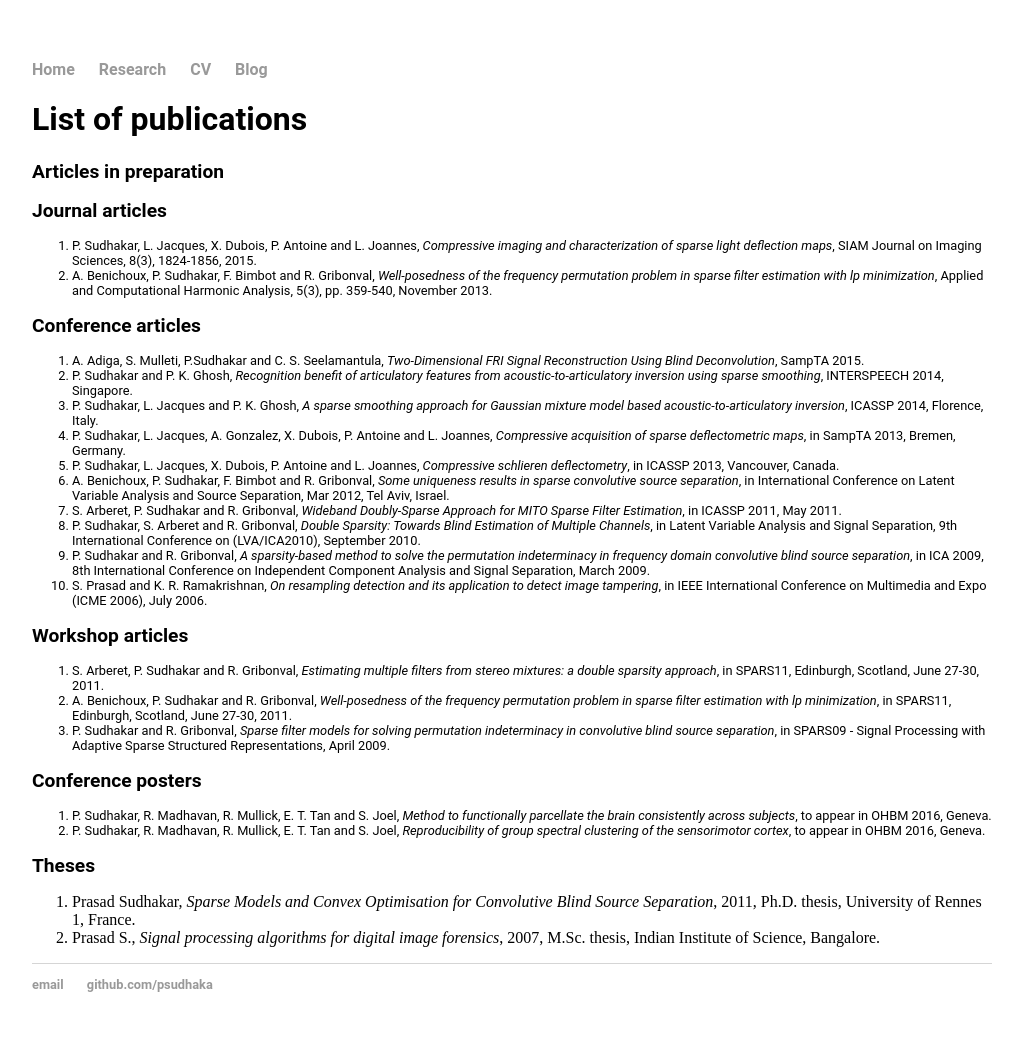
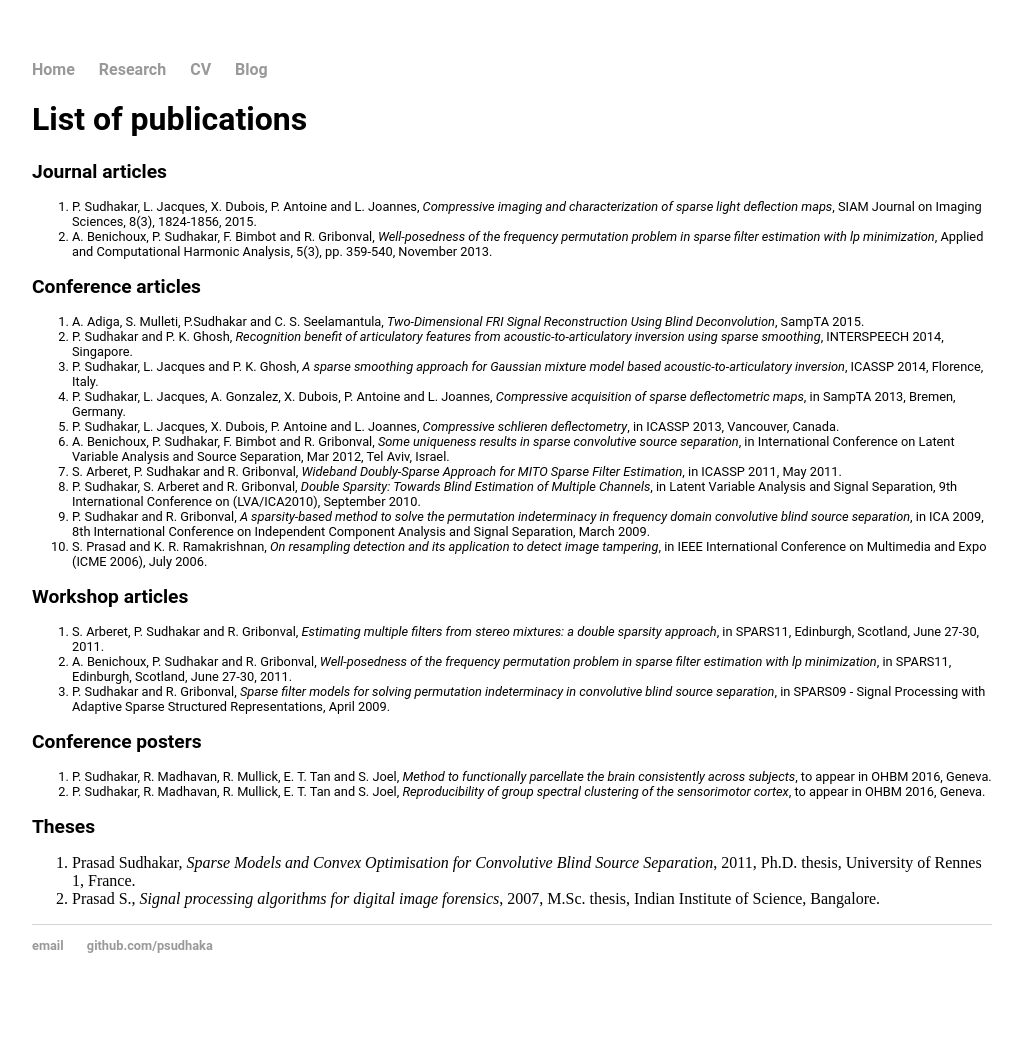
Before and after one commit to psudhaka/psudhaka.github.io, a Jekyll site: the page built from research.html, in a window 1280 px wide. Shown: the whole page, without its empty margins (128-1151 px from the left). Built offline with Jekyll 4.4.1, drawn with Linux system fonts in a browser that asks for light colours; after the commit the page ends 1013 px from its top, so only the background shows below that.

Commit message:
Update research.html

```diff
--- a/research.html
+++ b/research.html
@@ -6,7 +6,7 @@ title: Prasad Sudhakar
 
 	<h1>List of publications</h1>
 
-	<h2>Articles in preparation</h2>
+	<!--<h2>Articles in preparation</h2>-->
 
 	<h2>Journal articles</h2>
 	<ol class="a">
```
